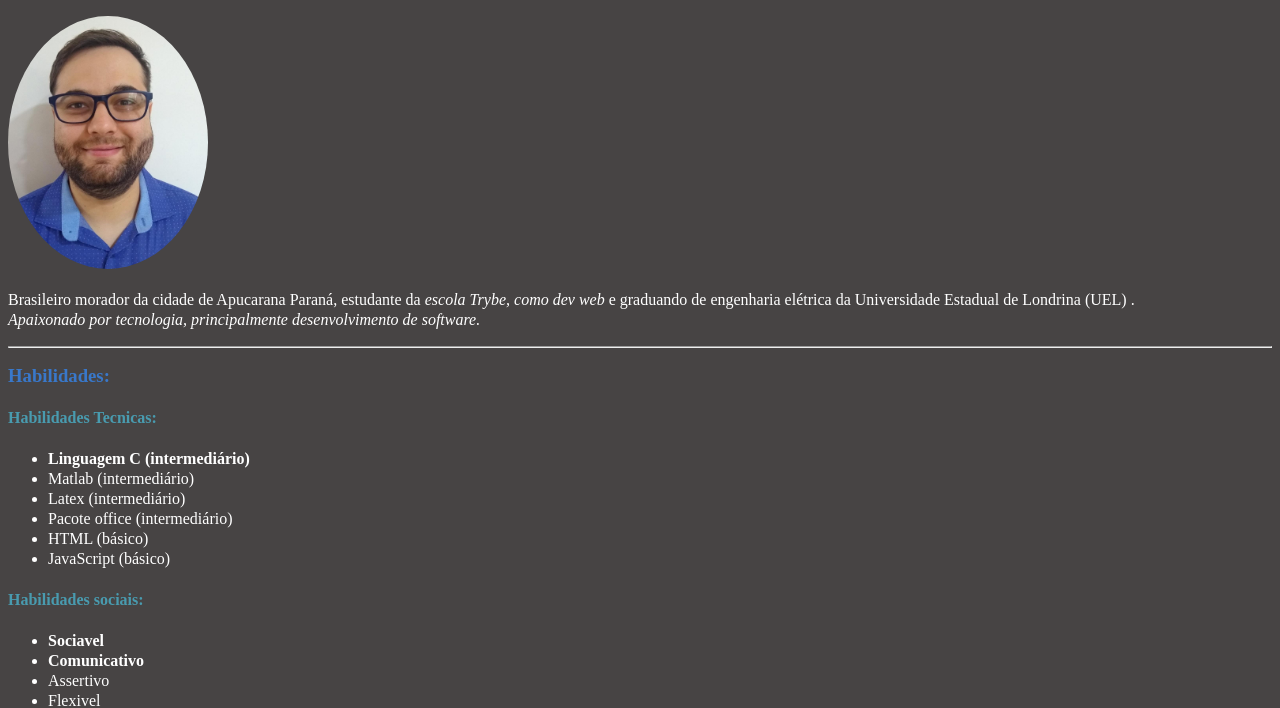
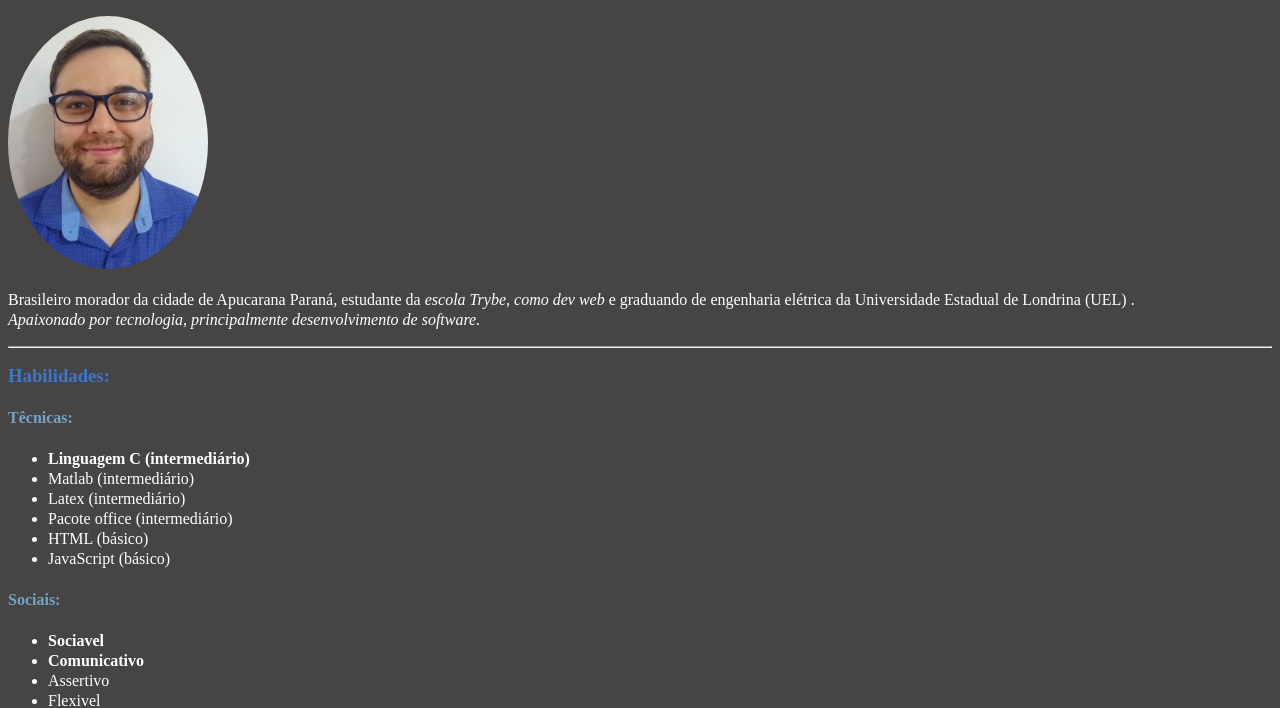
Before and after one commit to ladcs/ladcs.github.io, a plain HTML site: page index.html in a window 1280 px wide. Shown: the part 242-950 px from the top of the page. Drawn offline with Linux system fonts and the light colour scheme.

Commit message:
mudança de cor de letras

```diff
--- a/index.html
+++ b/index.html
@@ -16,7 +16,7 @@
     <p>Brasileiro morador da cidade de Apucarana Paraná, estudante da <em>escola Trybe, como dev web</em> e graduando de engenharia elétrica da Universidade Estadual de Londrina (UEL) . <br> <em>Apaixonado por tecnologia, principalmente desenvolvimento de software.</em> </p>
     <hr>
     <h3 id="habilidade">Habilidades:</h3>
-    <h4>Habilidades Tecnicas:</h4>
+    <h4>Têcnicas:</h4>
     <ul>
         <li class="ipc">Linguagem C (intermediário)</li>
         <li>Matlab (intermediário)</li>
@@ -25,7 +25,7 @@
         <li>HTML (básico)</li>
         <li>JavaScript (básico)</li>
     </ul>
-    <h4>Habilidades sociais:</h4>
+    <h4>Sociais:</h4>
     <ul>
         <li class="ipc">Sociavel</li>
         <li class="ipc">Comunicativo</li>
--- a/style.css
+++ b/style.css
@@ -14,7 +14,7 @@
             line-height: 25px;
         }
     a, h4 {
-        color: rgb(73, 155, 175);
+        color: rgb(112, 165, 201);
     }
     p, ul {
         color: rgb(255, 255, 255)
```
